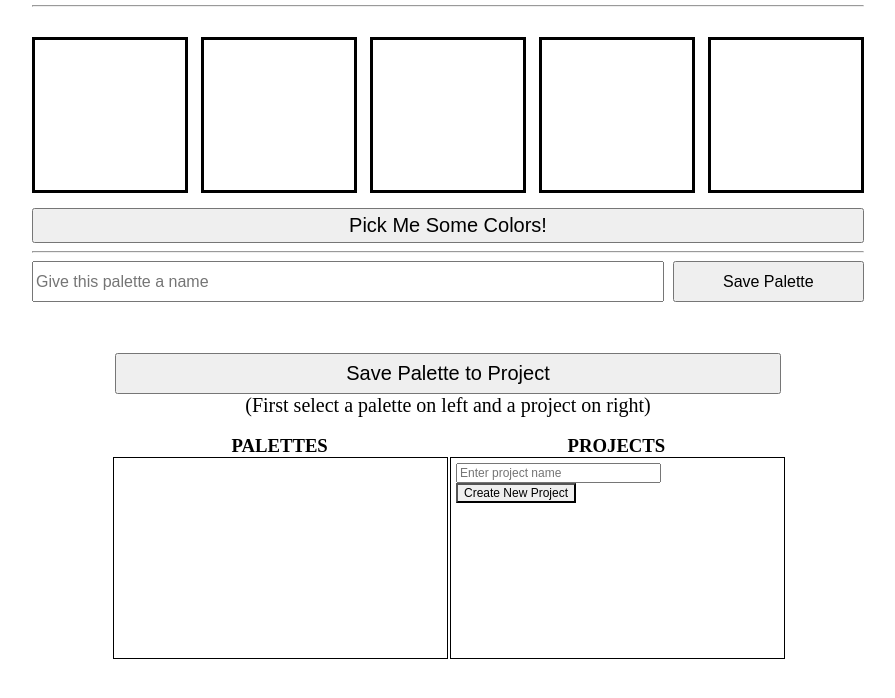
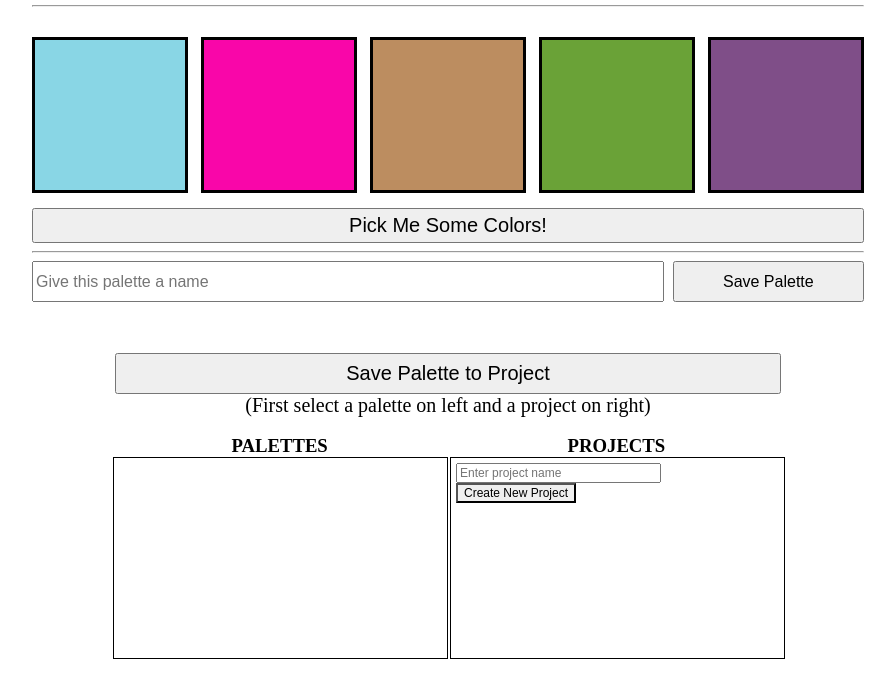
Before and after one commit to hdechat/Palette-Picker, a website: page public/index.html in a window 1280 px wide. Both pictures are taken after a click on the button "Pick Me Some Colors!". Shown: the part 60-758 px from the top of the page, without its empty margins (192-1087 px from the left). Drawn offline with nearby package versions, Linux system fonts and the light colour scheme.

Commit message:
Add generatePalette function and generate-palette-button event listener

```diff
--- a/public/index.html
+++ b/public/index.html
@@ -45,5 +45,5 @@
     src="http://code.jquery.com/jquery-3.3.1.js"
     integrity="sha256-2Kok7MbOyxpgUVvAk/HJ2jigOSYS2auK4Pfzbm7uH60="
     crossorigin="anonymouse"></script>
-  <script src="scripts.js"></script>
+  <script type="text/javascript" src="scripts.js"></script>
 </html>
--- a/public/scripts.js
+++ b/public/scripts.js
@@ -9,4 +9,14 @@ const getRandomHexCode = () => {
   }
 
   return hex;
-}
+};
+
+const generatePalette = () => {
+  $('.box1').css('background-color', getRandomHexCode());
+  $('.box2').css('background-color', getRandomHexCode());
+  $('.box3').css('background-color', getRandomHexCode());
+  $('.box4').css('background-color', getRandomHexCode());
+  $('.box5').css('background-color', getRandomHexCode());
+};
+
+$('.generate-palette-button').on('click', generatePalette);
```
